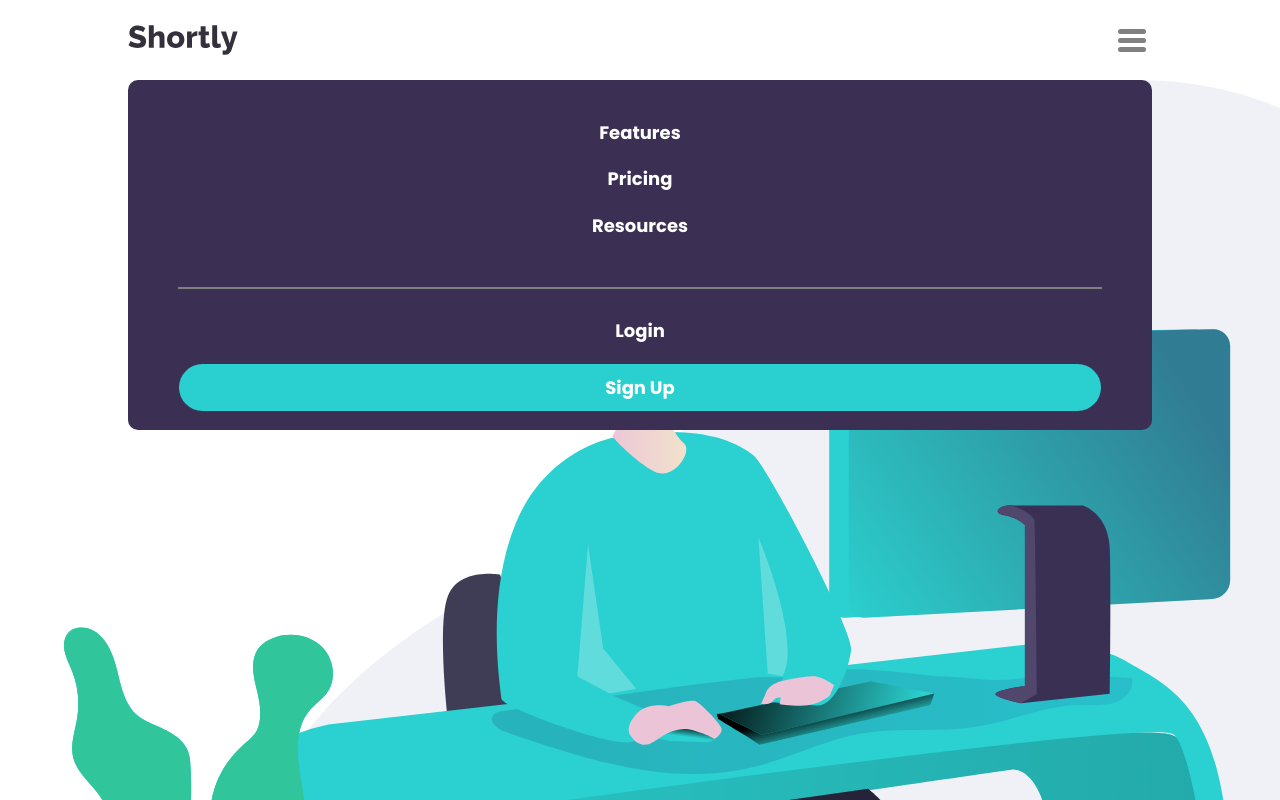
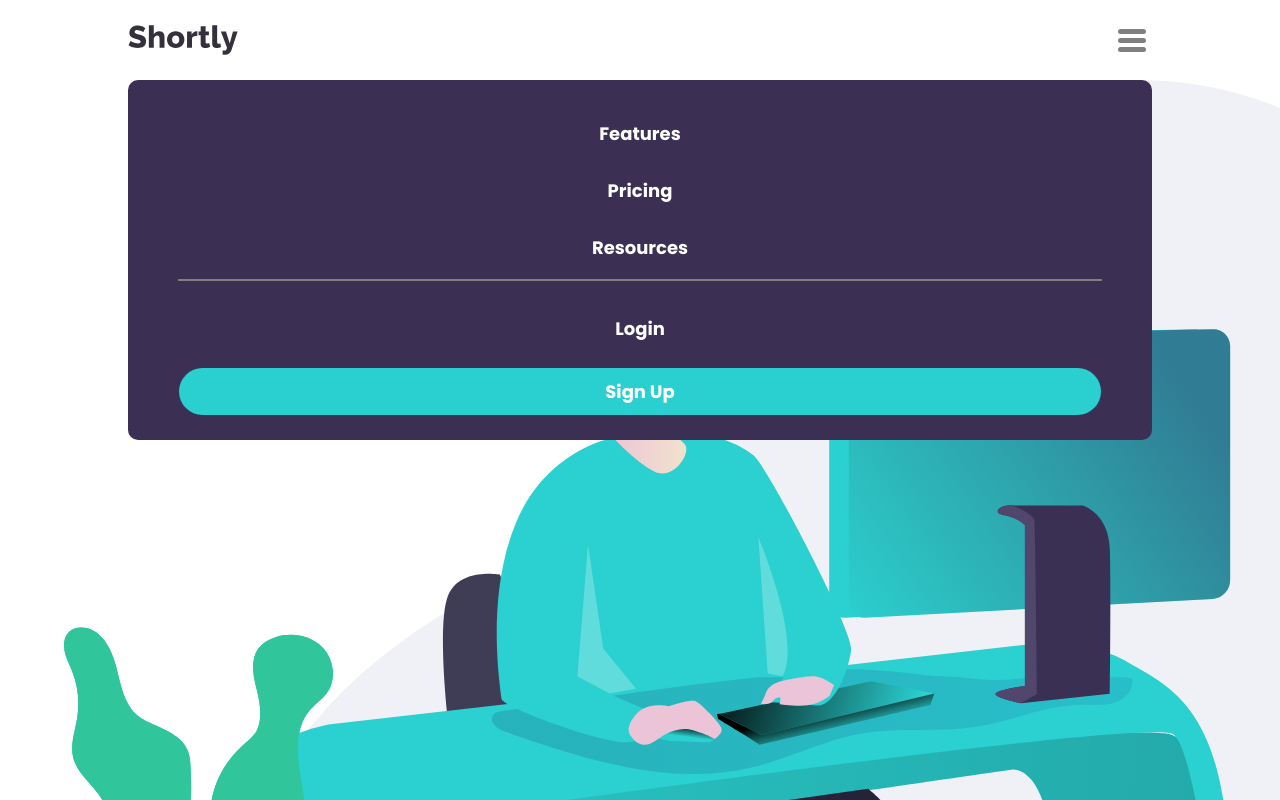
Before and after one commit to xdlugy/url-shortening, a React (Create React App) app: page / in a window 1280 px wide. Shown: the top 800 px of the page. Built offline with nearby package versions, Linux system fonts and the light colour scheme.

Commit message:
modal v2

```diff
--- a/src/style.css
+++ b/src/style.css
@@ -23,7 +23,7 @@ header div#menu {
     position: absolute;
     top: 80px;
     width: 80%;
-    height: 350px;
+    height: 360px;
     background-color:hsl(257, 27%, 26%);
     border-radius: 10px;
 }
@@ -60,7 +60,7 @@ header img {
 }
 
 header ul {
-    height: 160px;
+    height: 140px;
     display: flex;
     flex-direction: column;
     justify-content: space-evenly;
@@ -71,6 +71,7 @@ header ul {
 header ul li {
     list-style: none;
     float: left;
+    padding: 15px;
 }
 
 header ul li a {
```
